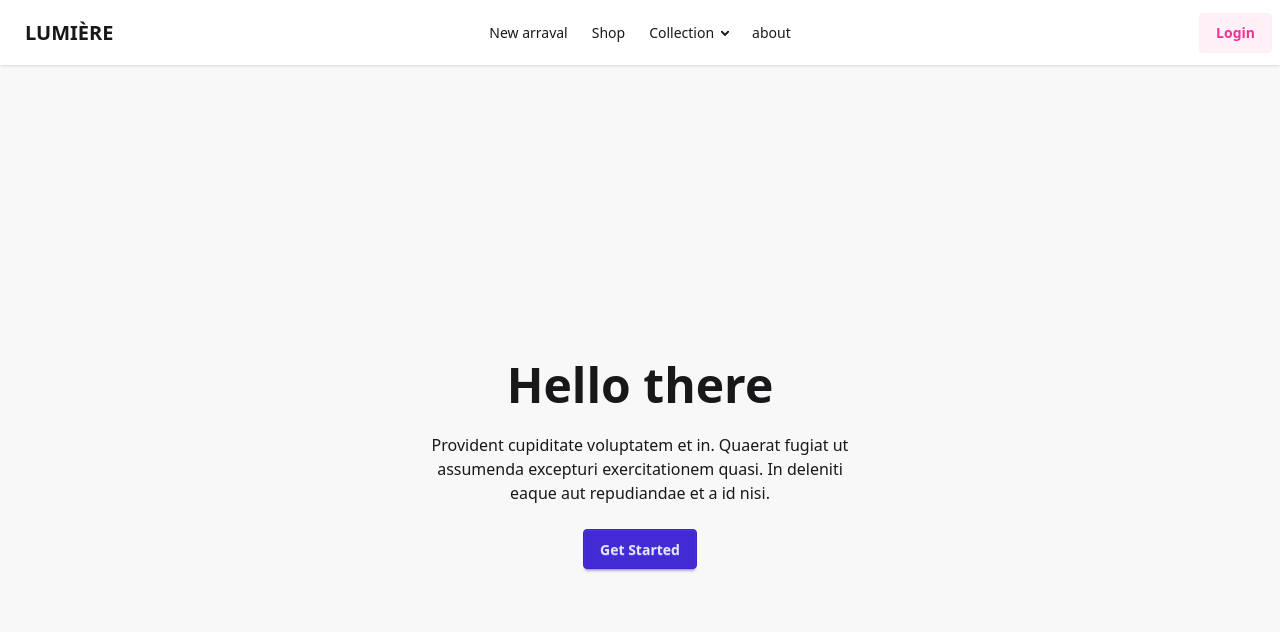
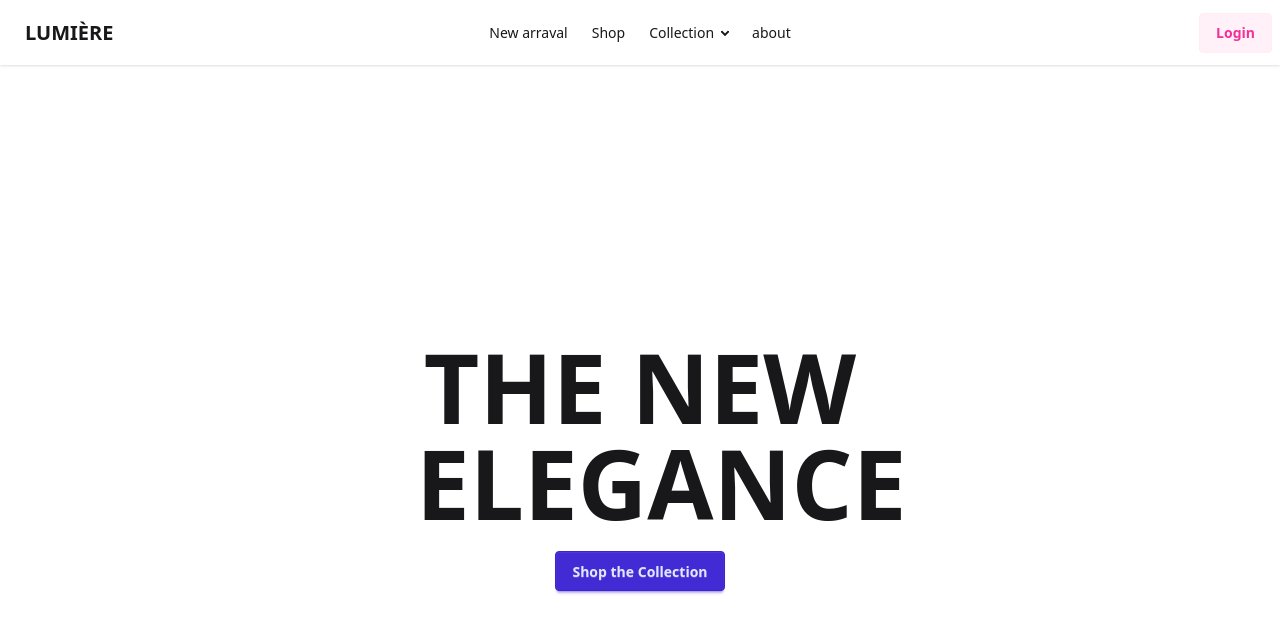
Before and after one commit to vinithdc-jpg/e-commerce, a Next.js app: page / in a window 1280 px wide. Shown: the top 632 px of the page. Built offline with nearby package versions, Linux system fonts and the light colour scheme.

Commit message:
UI contenct fix

```diff
--- a/components/Hero.tsx
+++ b/components/Hero.tsx
@@ -2,15 +2,11 @@ import React from 'react'
 
 const Hero = () => {
   return (
-    <div className="hero bg-base-200 min-h-screen">
+    <div className="hero  min-h-screen">
       <div className="hero-content text-center">
         <div className="max-w-md">
-          <h1 className="text-5xl font-bold">Hello there</h1>
-          <p className="py-6">
-            Provident cupiditate voluptatem et in. Quaerat fugiat ut assumenda excepturi exercitationem
-            quasi. In deleniti eaque aut repudiandae et a id nisi.
-          </p>
-          <button className="btn btn-primary">Get Started</button>
+          <h1 className="text-8xl font-bold">THE NEW ELEGANCE</h1>
+          <button className="btn btn-primary mt-5">Shop the Collection</button>
         </div>
       </div>
     </div>
```
